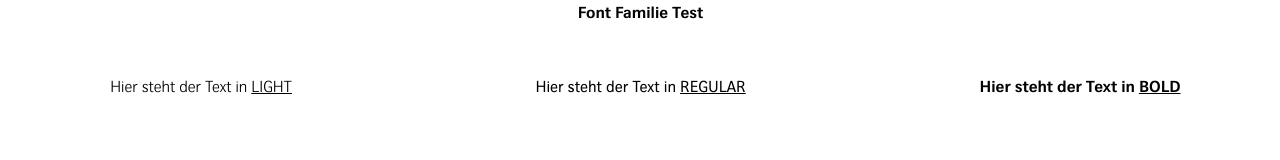
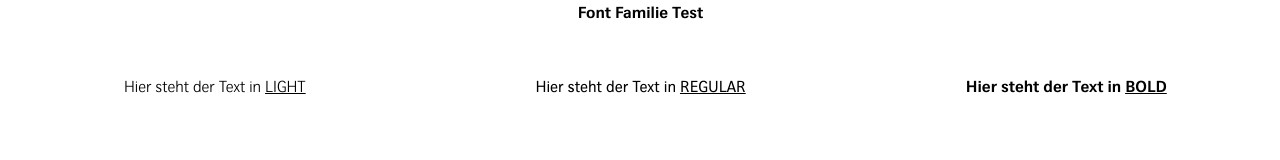
Before and after one commit to benediktgrether/RWD-Swiss, a website: page index.html in a window 1280 px wide. Drawn offline with Linux system fonts and the light colour scheme.

Commit message:
Add container css-styles

```diff
--- a/assets/src/styles/components/_base.sass
+++ b/assets/src/styles/components/_base.sass
@@ -23,7 +23,7 @@
     &.font-light,&.font-regular,&.font-bold
         text-align: center
 
-// .container
-//     max-width: calc(100% - 20px)
-//     margin-left: auto
-//     margin-right: auto
+.container
+    box-sizing: border-box
+    width: auto
+    padding: 0 20px
```
Also changed, not shown: assets/dist/css/main.css.
